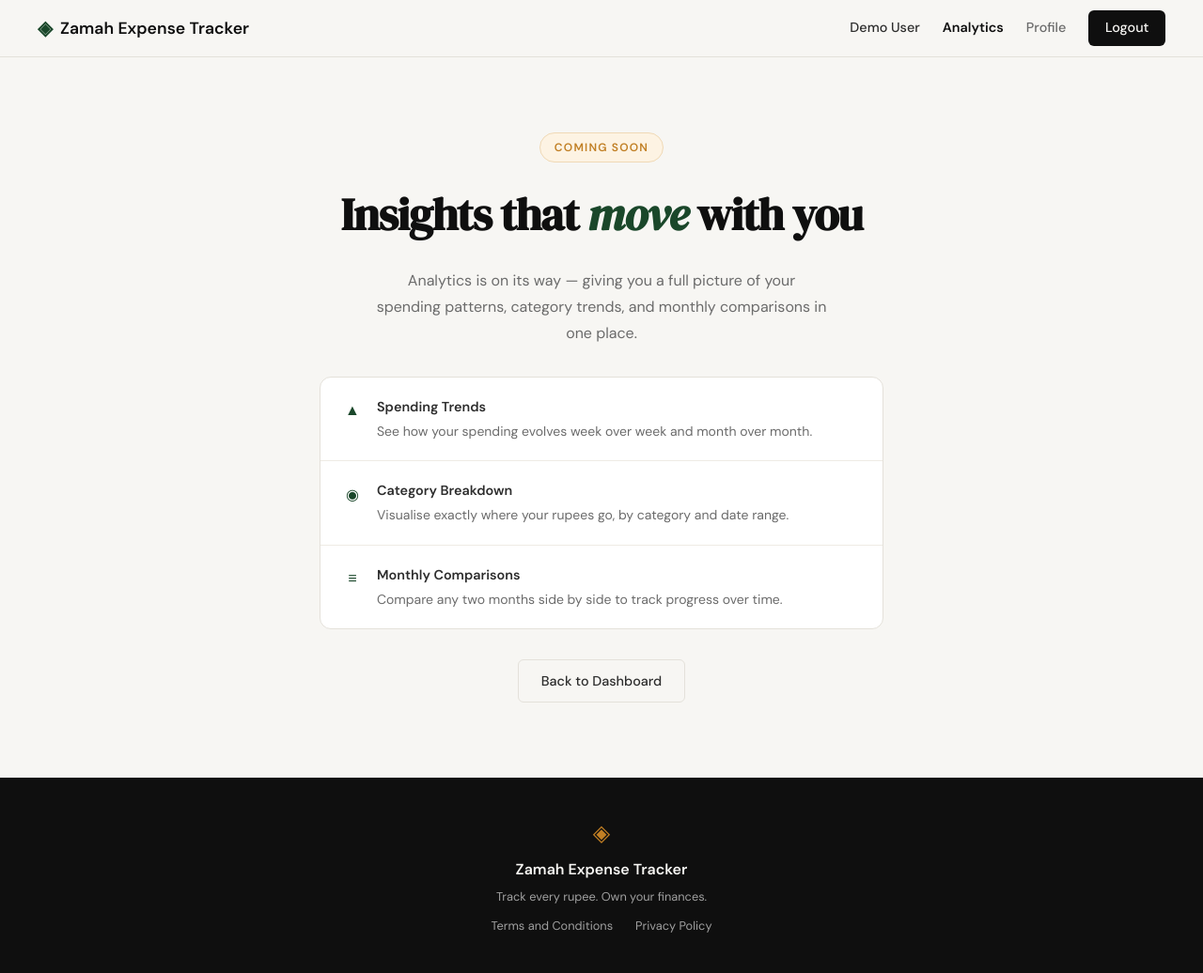
After one commit to yyahyas/zamah-expense-tracker, a Flask app: page /analytics in a window 1280 px wide. The commit adds this page. Shown: the whole page at 94% size. Run offline with Flask 3, Linux system fonts and the light colour scheme; a user stored in the database is signed in.

Commit message:
add coming soon page

```diff
--- a/app.py
+++ b/app.py
@@ -208,6 +208,13 @@ def profile_password():
     return redirect(url_for("profile", message="Password changed successfully."))
 
 
+@app.route("/analytics")
+def analytics():
+    if not session.get("user_id"):
+        return redirect(url_for("login"))
+    return render_template("analytics.html")
+
+
 @app.route("/expenses/add")
 def add_expense():
     return "Add expense — coming in Step 7"
--- a/static/css/style.css
+++ b/static/css/style.css
@@ -830,3 +830,109 @@ a { color: inherit; text-decoration: none; }
     font-style: italic;
     padding: 1rem 0;
 }
+
+/* ------------------------------------------------------------------ */
+/* Analytics — Coming Soon                                             */
+/* ------------------------------------------------------------------ */
+
+.coming-soon-section {
+    min-height: calc(100vh - 60px - 100px);
+    display: flex;
+    align-items: center;
+    justify-content: center;
+    padding: 5rem 2rem;
+}
+
+.coming-soon-inner {
+    max-width: 600px;
+    width: 100%;
+    display: flex;
+    flex-direction: column;
+    align-items: center;
+    text-align: center;
+    gap: 1.75rem;
+}
+
+.coming-soon-badge {
+    display: inline-block;
+    background: var(--accent-2-light);
+    color: var(--accent-2);
+    font-size: 0.75rem;
+    font-weight: 600;
+    letter-spacing: 0.1em;
+    text-transform: uppercase;
+    padding: 0.35rem 0.9rem;
+    border-radius: 999px;
+    border: 1px solid #f0d9b5;
+}
+
+.coming-soon-title {
+    font-family: var(--font-display);
+    font-size: clamp(2rem, 4vw, 3rem);
+    line-height: 1.15;
+    letter-spacing: -0.02em;
+    color: var(--ink);
+}
+
+.coming-soon-title em {
+    font-style: italic;
+    color: var(--accent);
+}
+
+.coming-soon-subtitle {
+    font-size: 1rem;
+    color: var(--ink-muted);
+    line-height: 1.75;
+    max-width: 480px;
+}
+
+.coming-soon-features {
+    width: 100%;
+    display: flex;
+    flex-direction: column;
+    gap: 0;
+    border: 1px solid var(--border);
+    border-radius: var(--radius-md);
+    background: var(--paper-card);
+    overflow: hidden;
+    text-align: left;
+    margin: 0.25rem 0;
+}
+
+.coming-soon-feature {
+    display: flex;
+    align-items: flex-start;
+    gap: 1rem;
+    padding: 1.25rem 1.5rem;
+    border-bottom: 1px solid var(--border-soft);
+}
+
+.coming-soon-feature:last-child { border-bottom: none; }
+
+.coming-soon-feature-icon {
+    font-size: 1rem;
+    color: var(--accent);
+    flex-shrink: 0;
+    margin-top: 0.15rem;
+    width: 1.25rem;
+    text-align: center;
+}
+
+.coming-soon-feature-title {
+    font-size: 0.9rem;
+    font-weight: 600;
+    color: var(--ink-soft);
+    margin-bottom: 0.2rem;
+}
+
+.coming-soon-feature-body {
+    font-size: 0.875rem;
+    color: var(--ink-muted);
+    line-height: 1.6;
+}
+
+/* Navbar active link */
+.nav-links a.nav-active {
+    color: var(--ink);
+    font-weight: 600;
+}
--- /dev/null
+++ b/templates/analytics.html
@@ -0,0 +1,50 @@
+{% extends "base.html" %}
+
+{% block title %}Analytics — Zamah Expense Tracker{% endblock %}
+
+{% block content %}
+
+<section class="coming-soon-section">
+    <div class="coming-soon-inner">
+
+        <div class="coming-soon-badge">Coming Soon</div>
+
+        <h1 class="coming-soon-title">
+            Insights that <em>move</em> with you
+        </h1>
+
+        <p class="coming-soon-subtitle">
+            Analytics is on its way — giving you a full picture of your spending patterns,
+            category trends, and monthly comparisons in one place.
+        </p>
+
+        <div class="coming-soon-features">
+            <div class="coming-soon-feature">
+                <span class="coming-soon-feature-icon">▲</span>
+                <div>
+                    <p class="coming-soon-feature-title">Spending Trends</p>
+                    <p class="coming-soon-feature-body">See how your spending evolves week over week and month over month.</p>
+                </div>
+            </div>
+            <div class="coming-soon-feature">
+                <span class="coming-soon-feature-icon">◉</span>
+                <div>
+                    <p class="coming-soon-feature-title">Category Breakdown</p>
+                    <p class="coming-soon-feature-body">Visualise exactly where your rupees go, by category and date range.</p>
+                </div>
+            </div>
+            <div class="coming-soon-feature">
+                <span class="coming-soon-feature-icon">≡</span>
+                <div>
+                    <p class="coming-soon-feature-title">Monthly Comparisons</p>
+                    <p class="coming-soon-feature-body">Compare any two months side by side to track progress over time.</p>
+                </div>
+            </div>
+        </div>
+
+        <a href="{{ url_for('dashboard') }}" class="btn-ghost">Back to Dashboard</a>
+
+    </div>
+</section>
+
+{% endblock %}
--- a/templates/base.html
+++ b/templates/base.html
@@ -21,7 +21,8 @@
             <div class="nav-links">
                 {% if session.get('user_id') %}
                 <span class="nav-user">{{ session['user_name'] }}</span>
-                <a href="{{ url_for('profile') }}">Profile</a>
+                <a href="{{ url_for('analytics') }}" class="{{ 'nav-active' if request.endpoint == 'analytics' else '' }}">Analytics</a>
+                <a href="{{ url_for('profile') }}" class="{{ 'nav-active' if request.endpoint == 'profile' else '' }}">Profile</a>
                 <a href="{{ url_for('logout') }}" class="nav-cta">Logout</a>
                 {% else %}
                 <a href="{{ url_for('login') }}">Sign in</a>
```
Also changed, not shown: .claude/settings.local.json, .mcp.json (added).
